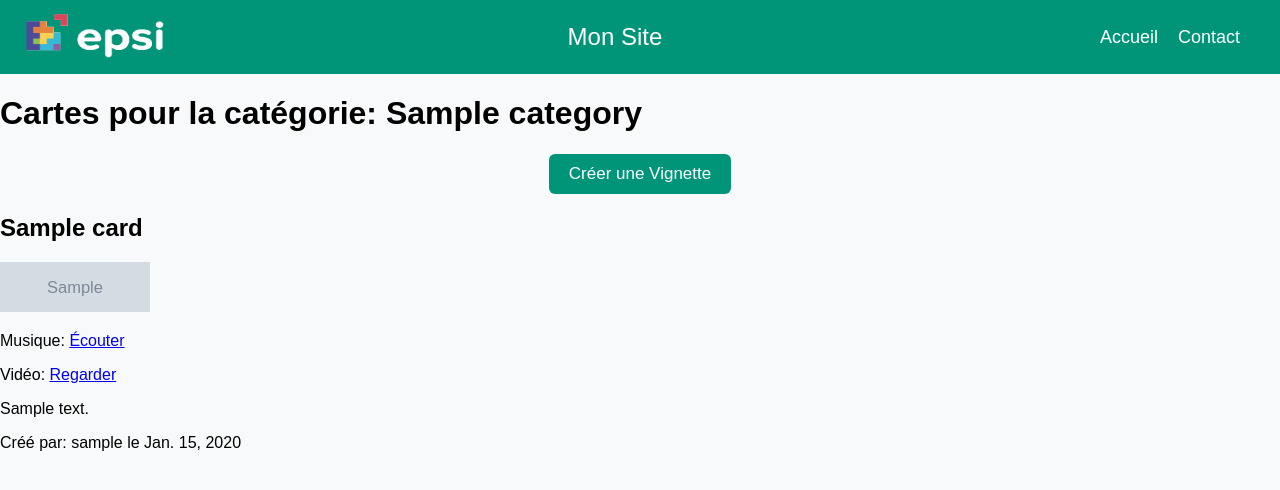
After one commit to Flys3r/vignettes, a Django app: page /vignette/1/ in a window 1280 px wide. The commit adds this page. Shown: the top 490 px of the page. Run offline with Django 5.2, Linux system fonts and the light colour scheme; a user stored in the database is signed in; tables that the repository leaves empty hold one stand-in row (values such as "Sample post"); grey boxes marked "Sample" are stand-in pictures.

Commit message:
Création des vignettes

```diff
--- a/Vignettes/urls.py
+++ b/Vignettes/urls.py
@@ -2,11 +2,13 @@ from django.contrib import admin
 from django.urls import path
 from myapp import views
 
+
 urlpatterns = [
-    path('admin/', admin.site.urls),
     path('', views.inscription, name='inscription'),
     path('connexion/', views.connexion, name='connexion'),
     path('accueil/', views.accueil, name='accueil'),
     path('categorie/', views.categorie, name='categorie'),
     path('edit_categorie/', views.edit_categorie, name='edit_categorie'),
+    path('vignette/<int:category_id>/', views.vignette, name='vignette'),
+    path('create_card/<int:category_id>/', views.create_card, name='create_card'),
 ]
--- a/myapp/models.py
+++ b/myapp/models.py
@@ -4,10 +4,8 @@ from django.contrib.auth.models import AbstractUser
 
 class User(AbstractUser):
     name = models.CharField(max_length=100)
-    password = models.CharField(max_length=100)
     magic_number = models.IntegerField()
     role = models.CharField(max_length=50)
-
 
     groups = models.ManyToManyField(Group, verbose_name='groups', blank=True, related_name='custom_user_groups')
     user_permissions = models.ManyToManyField(Permission, verbose_name='user permissions', blank=True, related_name='custom_user_permissions')
--- a/myapp/templates/accueil.html
+++ b/myapp/templates/accueil.html
@@ -34,8 +34,7 @@
             <div class="categorie">
                 <h2>{{ categorie.name }}</h2>
                 <p>Cette catégorie est active</p>
-                <button class="voir-creations">Voir les créations</button>
-
+                <button class="voir-creations" onclick="window.location.href='{% url 'vignette' categorie.id %}'">Voir les créations</button>
             </div>
             {% endfor %}
         </div>
--- a/myapp/templates/edit_categorie.html
+++ b/myapp/templates/edit_categorie.html
@@ -9,7 +9,7 @@
 </head>
 <body>
     <div class="container">
-        <h1>Editer les categories</h1>
+        <h1>Editer les catégories</h1>
         <form method="post">
             {% csrf_token %}
             {% for category in categories %}
@@ -25,9 +25,8 @@
                     </div>
                 </div>
             {% endfor %}
-            <button type="submit">Save</button>
+            <button type="submit" name="save_and_return">Sauvegarder et retourner à l'accueil</button>
         </form>
-        <a href="{% url 'accueil' %}">Retourner à l'accueil</a>
 
         <script>
             function confirmDelete(categoryId) {
--- /dev/null
+++ b/myapp/templates/vignette.html
@@ -0,0 +1,47 @@
+<!DOCTYPE html>
+<html lang="en">
+<head>
+    <meta charset="UTF-8">
+    <meta name="viewport" content="width=device-width, initial-scale=1.0">
+    <title>Vignette</title>
+    {% load static %}
+    <link rel="stylesheet" href="{% static 'css/accueil.css' %}">
+</head>
+<body>
+    <header class="navbar">
+        <div class="navbar-left">
+            <img src="{% static 'img/epsi.png' %}" alt="Logo EPSI">
+        </div>
+        <div class="navbar-center">
+            <a href="#" class="navbar-brand">Mon Site</a>
+        </div>
+        <nav class="navbar-right">
+            <ul class="navbar-nav">
+                <li class="nav-item"><a href="{% url 'accueil' %}" class="nav-link">Accueil</a></li>
+                <li class="nav-item"><a href="#" class="nav-link">Contact</a></li>
+            </ul>
+        </nav>
+    </header>
+
+    <div class="container">
+        <h1>Cartes pour la catégorie: {{ category.name }}</h1>
+        <button onclick="window.location.href='{% url 'create_card' category.id %}'">Créer une Vignette</button>
+        <div class="cards">
+            {% for card in cards %}
+                <div class="card">
+                    <h2>{{ card.title }}</h2>
+                    <img src="{{ card.image.url }}" alt="{{ card.title }}">
+                    {% if card.music %}
+                        <p>Musique: <a href="{{ card.music.url }}">Écouter</a></p>
+                    {% endif %}
+                    {% if card.video %}
+                        <p>Vidéo: <a href="{{ card.video.url }}">Regarder</a></p>
+                    {% endif %}
+                    <p>{{ card.description }}</p>
+                    <p>Créé par: {{ card.owner.username }} le {{ card.creation_date }}</p>
+                </div>
+            {% endfor %}
+        </div>
+    </div>
+</body>
+</html>
--- a/myapp/views.py
+++ b/myapp/views.py
@@ -1,37 +1,41 @@
 from email import message
 from pyexpat.errors import messages
 from django.shortcuts import render, redirect
-from .models import Category
-from .form import CategoryCreationForm, UserCreationForm
+from .models import Category,Card
+from .form import CategoryCreationForm, CustomAuthenticationForm, CustomUserCreationForm, UserCreationForm, CardCreationForm
 from django.contrib.auth import login, authenticate, logout
+from django.contrib.auth.decorators import login_required
+from django.contrib import messages
+from django.contrib.auth.forms import AuthenticationForm
+
 
 def inscription(request):
     if request.method == 'POST':
-        form = UserCreationForm(request.POST)
+        form = CustomUserCreationForm(request.POST)
         if form.is_valid():
-            form.save()
-            return redirect('connexion')
+            user = form.save()
+            login(request, user)
+            return redirect('accueil')
     else:
-        form = UserCreationForm()
+        form = CustomUserCreationForm()
     return render(request, 'inscription.html', {'form': form})
-
-from django.contrib import messages
-
 
 def connexion(request):
     if request.method == 'POST':
-        username = request.POST['username']
-        password = request.POST['password']
-        user = authenticate(request, username=username, password=password)
-        if user is not None:
+        print (request.POST)
+        form = CustomAuthenticationForm(request, data=request.POST)
+
+        if form.is_valid():
+            user = form.get_user()
             login(request, user)
             return redirect('accueil')
         else:
+            print("OUINNNN")
+            print(form.get_invalid_login_error())
             messages.error(request, 'Le nom d\'utilisateur ou le mot de passe est incorrect.')
-            return render(request, 'connexion.html')
     else:
-        return render(request, 'connexion.html')
-
+        form = CustomAuthenticationForm()
+    return render(request, 'connexion.html', {'form': form})
 
 def accueil(request):
     categories_actives = Category.objects.filter(enabled=True)
@@ -49,6 +53,7 @@ def categorie(request):
     return render(request, 'form_categorie.html', {'form': form})
 
 
+@login_required
 def edit_categorie(request):
     categories = Category.objects.all()
 
@@ -62,4 +67,28 @@ def edit_categorie(request):
                 category.enabled = checked
                 category.save()
 
+        if 'save_and_return' in request.POST:
+            return redirect('accueil')
+
     return render(request, 'edit_categorie.html', {'categories': categories})
+
+@login_required
+def vignette(request, category_id):
+    category = Category.objects.get(id=category_id)
+    cards = Card.objects.filter(category=category, deleted=False)
+    return render(request, 'vignette.html', {'category': category, 'cards': cards})
+
+@login_required
+def create_card(request, category_id):
+    category = Category.objects.get(id=category_id)
+    if request.method == 'POST':
+        form = CardCreationForm(request.POST, request.FILES)
+        if form.is_valid():
+            card = form.save(commit=False)
+            card.category = category
+            card.owner = request.user
+            card.save()
+            return redirect('vignette', category_id=category.id)
+    else:
+        form = CardCreationForm()
+    return render(request, 'form_vignette.html', {'form': form, 'category': category})
```
Also changed, not shown: Vignettes/settings.py (+26 -4 lines), myapp/form.py (+24 -17 lines), myapp/templates/form_vignette.html (added, +35 -0 lines).
